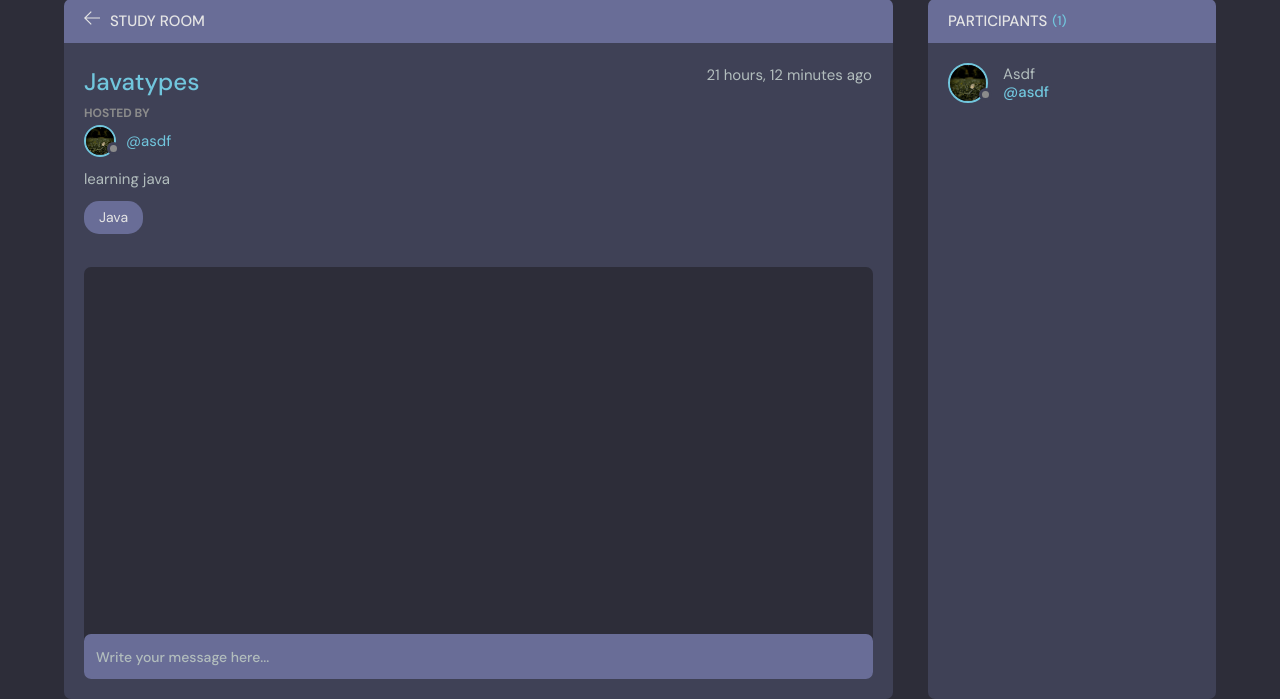
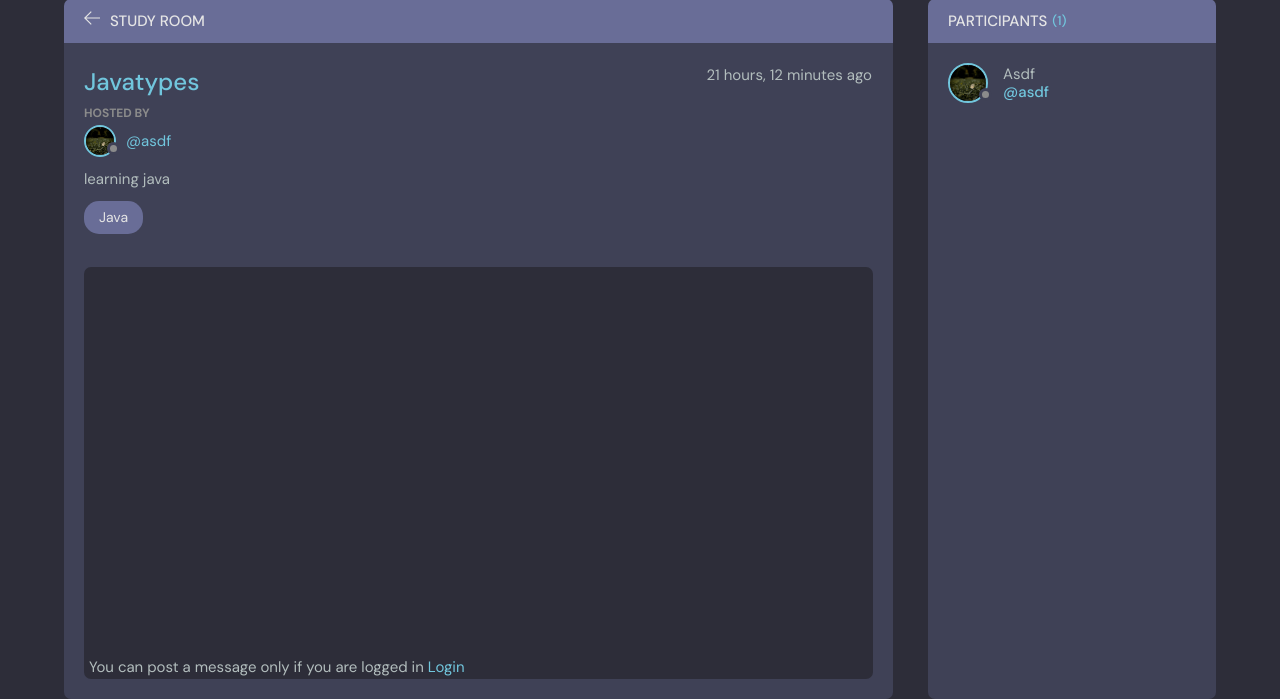
Before and after one commit to Ash-0803/DJANGO, a Django app: page /room/4 in a window 1280 px wide. Shown: the part 101-800 px from the top of the page. Run offline with Django 4.2, Linux system fonts and the light colour scheme; data comes from the database, SQL or seed files in the repository; both versions use the stored data as it was after the commit.

```diff
--- a/studybug/base/templates/base/room.html
+++ b/studybug/base/templates/base/room.html
@@ -137,10 +137,18 @@
         </div>
       </div>
       <div class="room__message">
+        {% if user.is_authenticated %}
+
         <form action="" method="POST">
           {% csrf_token %}
-          <input name="" placeholder="Write your message here..." />
+          <input name="body" placeholder="Write your message here..." />
         </form>
+        {% else %}
+        <span class="login__error"
+          >You can post a message only if you are logged in</span
+        >
+        <a href="{% url 'login'%}">Login</a>
+        {% endif %}
       </div>
     </div>
     <!-- Room End -->
--- a/studybug/base/templates/base/topics.html
+++ b/studybug/base/templates/base/topics.html
@@ -37,7 +37,7 @@
                 d="M32 30.586l-10.845-10.845c1.771-2.092 2.845-4.791 2.845-7.741 0-6.617-5.383-12-12-12s-12 5.383-12 12c0 6.617 5.383 12 12 12 2.949 0 5.649-1.074 7.741-2.845l10.845 10.845 1.414-1.414zM12 22c-5.514 0-10-4.486-10-10s4.486-10 10-10c5.514 0 10 4.486 10 10s-4.486 10-10 10z"
               ></path>
             </svg>
-            <input placeholder="Search for topics" />
+            <input name="q" placeholder="Search for topics" />
           </label>
         </form>
 
@@ -49,7 +49,7 @@
           </li>
           {% for topic in topics %}
           <li>
-            <a href="{% url 'home' %}?q={topic.name}"
+            <a href="{% url 'home' %}?q={{topic.name}}"
               >{{topic.name}} <span>{{topic.room_set.all.count}}</span></a
             >
           </li>
--- a/studybug/base/templates/base/topics_comp.html
+++ b/studybug/base/templates/base/topics_comp.html
@@ -8,7 +8,9 @@
     </li>
     {% for topic in topics %}
     <li>
-      <a href="/">{{topic.name}} <span>{{topic.room_set.all.count}}</span></a>
+      <a href="{% url 'home' %}?q={{topic.name}}"
+        >{{topic.name}} <span>{{topic.room_set.all.count}}</span></a
+      >
     </li>
     {% endfor %}
   </ul>
--- a/studybug/base/templates/base/update-user.html
+++ b/studybug/base/templates/base/update-user.html
@@ -32,7 +32,7 @@
                 {% endfor %}
 
                     <div class="form__action">
-                        <a class="btn btn--dark" href="index.html">Cancel</a>
+                        <a class="btn btn--dark" href="{% url 'home' %}">Cancel</a>
                         <button class="btn btn--main" type="submit">Update</button>
                     </div>
                 </form>
--- a/studybug/base/views.py
+++ b/studybug/base/views.py
@@ -72,7 +72,6 @@ def room(request, pk):
     # Message class is a child of class Room in models, so we can access all the messages, directly by this :
     room_messages = room.message_set.all()
     participants = room.participants.all()
-
     if request.method == 'POST':
         message = Message.objects.create(
             user = request.user,
@@ -151,7 +150,7 @@ def updateRoom(request, pk):
 def deleteRoom(request, pk):
     room = Room.objects.get(id=pk)
 
-    if requset.user != room.host:
+    if request.user != room.host:
         return HttpResponse("You can't delete anyone else's page. Do mind your own please")
 
     if request.method == "POST":
--- /dev/null
+++ b/studybug/gunicorn.conf.py
@@ -0,0 +1,6 @@
+accesslog = '-'
+access_log_format = '%(t)s [%({x-forwarded-for}i)s %(M)sms] "%(m)s %(U)s?%(q)s" %(s)s %(b)s'
+preload_app = True
+timeout = 60
+bind = '0.0.0.0:8000'
+workers = 1
--- /dev/null
+++ b/studybug/requirements.txt
@@ -0,0 +1 @@
+gunicorn==20.1.0
--- a/studybug/static/styles/style.css
+++ b/studybug/static/styles/style.css
@@ -62,6 +62,9 @@ a {
   text-decoration: none;
 }
 
+.login__error {
+  margin-left: 5px;
+}
 /*========== components ==========*/
 .container {
   max-width: 120rem;
```
Also changed, not shown: Readme.md (added), studybug/db.sqlite3, studybug/static/images/IMG_20220429_153034.jpg (added), studybug/static/images/download.jpg (added), 1 other file.
